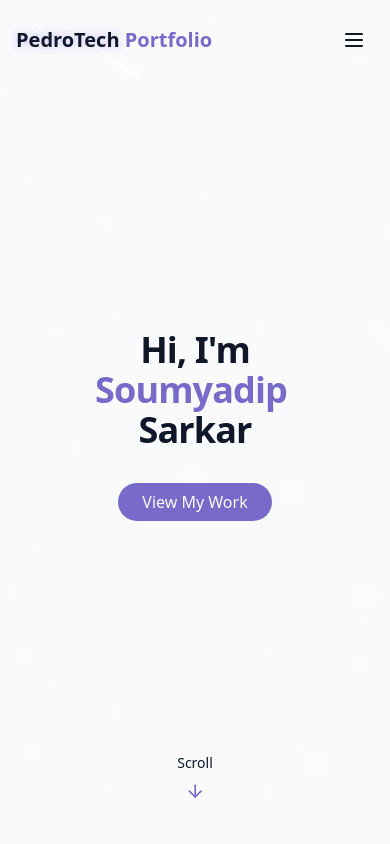
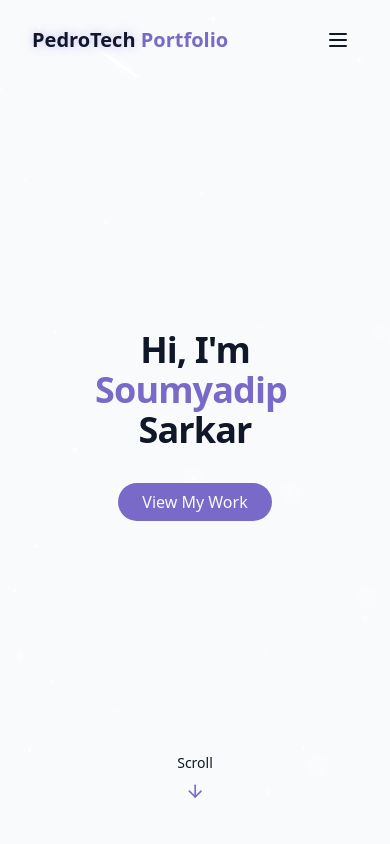
Before and after one commit to Soumyadip2003-AI/portfolio, a React (Vite) app: page / in a window 390 px wide. Shown: the top 844 px of the page. Built offline with nearby package versions, Linux system fonts and the light colour scheme.

Commit message:
chagessss

```diff
--- a/src/components/Navbar.jsx
+++ b/src/components/Navbar.jsx
@@ -16,13 +16,12 @@ export const Navbar = () => {
 
   useEffect(() => {
     const handleScroll = () => {
-      setIsScrolled(window.scrollY > 10);
+      setIsScrolled(window.screenY > 10);
     };
 
     window.addEventListener("scroll", handleScroll);
     return () => window.removeEventListener("scroll", handleScroll);
   }, []);
-
   return (
     <nav
       className={cn(
@@ -30,13 +29,14 @@ export const Navbar = () => {
         isScrolled ? "py-3 bg-background/80 backdrop-blur-md shadow-xs" : "py-5"
       )}
     >
-      <div className="container px-4 sm:px-6 lg:px-8 flex items-center justify-between">
+      <div className="container flex items-center justify-between">
         <a
           className="text-xl font-bold text-primary flex items-center"
           href="#hero"
         >
           <span className="relative z-10">
-            <span className="text-glow text-foreground"> PedroTech </span> Portfolio
+            <span className="text-glow text-foreground"> PedroTech </span>{" "}
+            Portfolio
           </span>
         </a>
 
@@ -53,19 +53,20 @@ export const Navbar = () => {
           ))}
         </div>
 
-        {/* mobile nav button + theme toggle */}
+        {/* mobile nav */}
+
         <button
           onClick={() => setIsMenuOpen((prev) => !prev)}
           className="md:hidden p-2 text-foreground z-50"
           aria-label={isMenuOpen ? "Close Menu" : "Open Menu"}
         >
-          {isMenuOpen ? <X size={24} /> : <Menu size={24} />}
+          {isMenuOpen ? <X size={24} /> : <Menu size={24} />}{" "}
         </button>
 
-        {/* mobile menu overlay */}
         <div
           className={cn(
-            "fixed inset-0 bg-background/95 backdrop-blur-md z-40 flex flex-col items-center justify-center transition-all duration-300 md:hidden",
+            "fixed inset-0 bg-background/95 backdroup-blur-md z-40 flex flex-col items-center justify-center",
+            "transition-all duration-300 md:hidden",
             isMenuOpen
               ? "opacity-100 pointer-events-auto"
               : "opacity-0 pointer-events-none"
```
